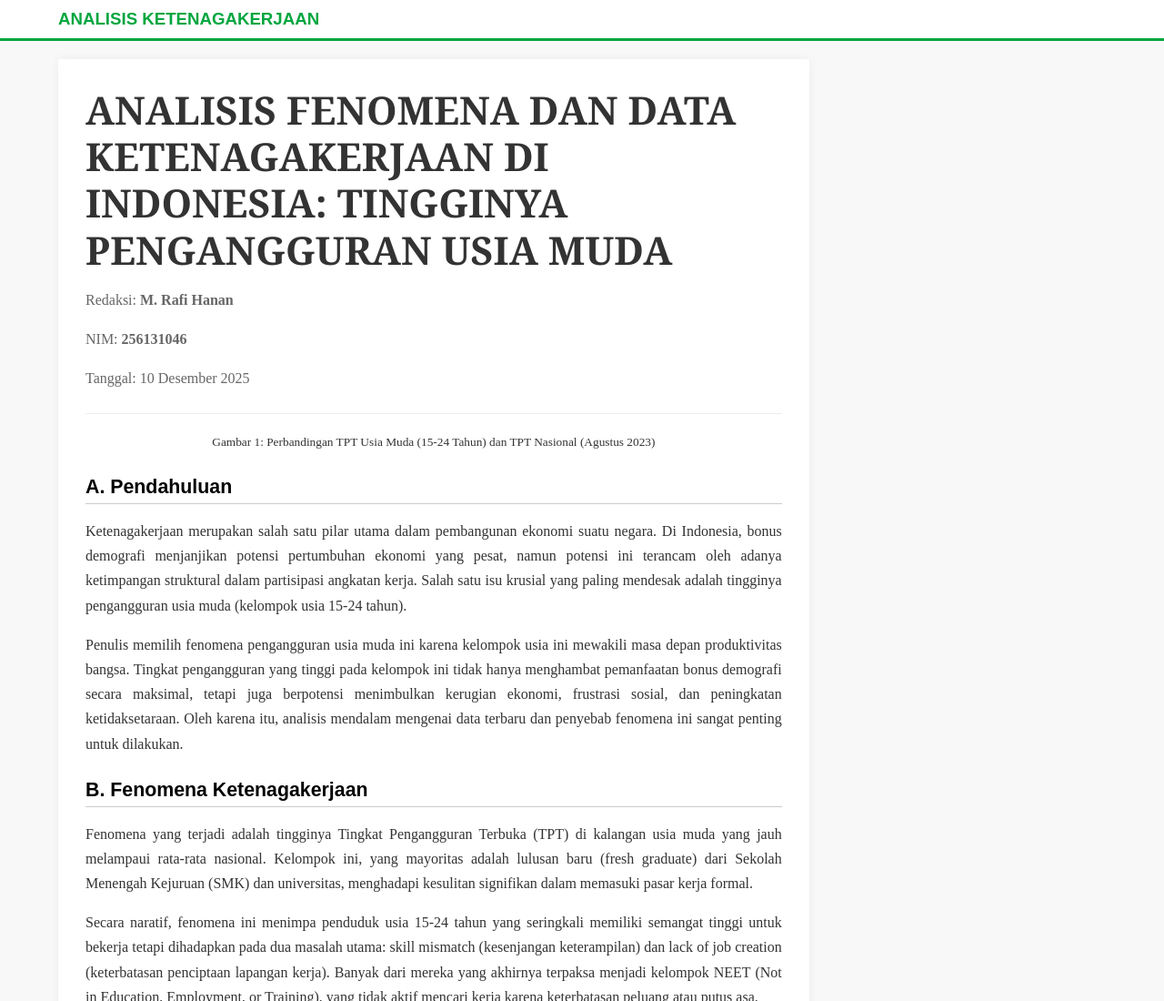
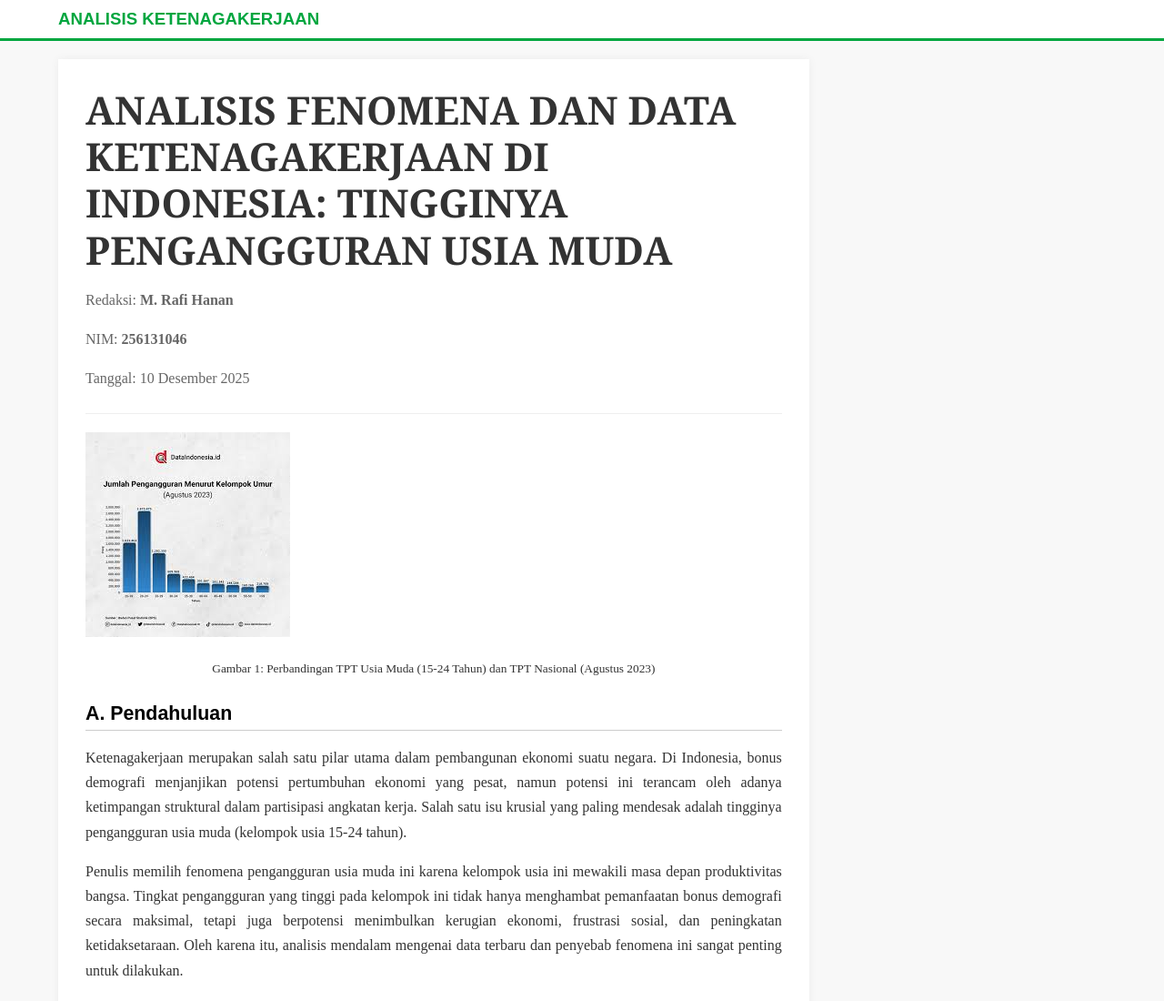
Before and after one commit to rafihanan46/artikel, a plain HTML site: page index.html in a window 1280 px wide. Shown: the top 1100 px of the page at 91% size. Drawn offline with Linux system fonts and the light colour scheme.

Commit message:
Update index.html

```diff
--- a/index.html
+++ b/index.html
@@ -122,6 +122,8 @@
                     <p>NIM: <span>256131046</span></p>
                     <p>Tanggal: 10 Desember 2025</p>
                 </div>
+
+                <img src="dataindo.jpg">
 
                 <div class="image-container">
 
```
